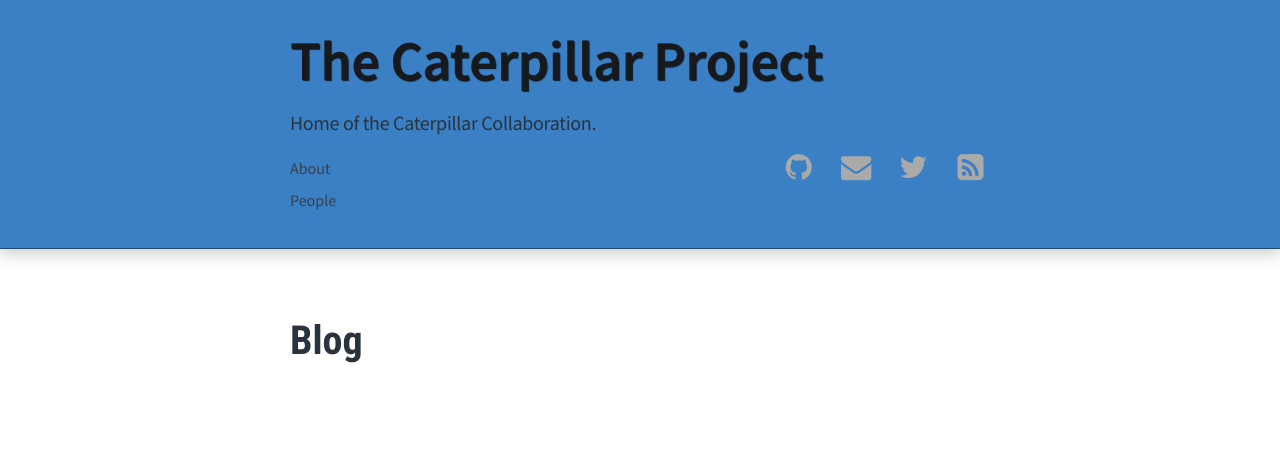
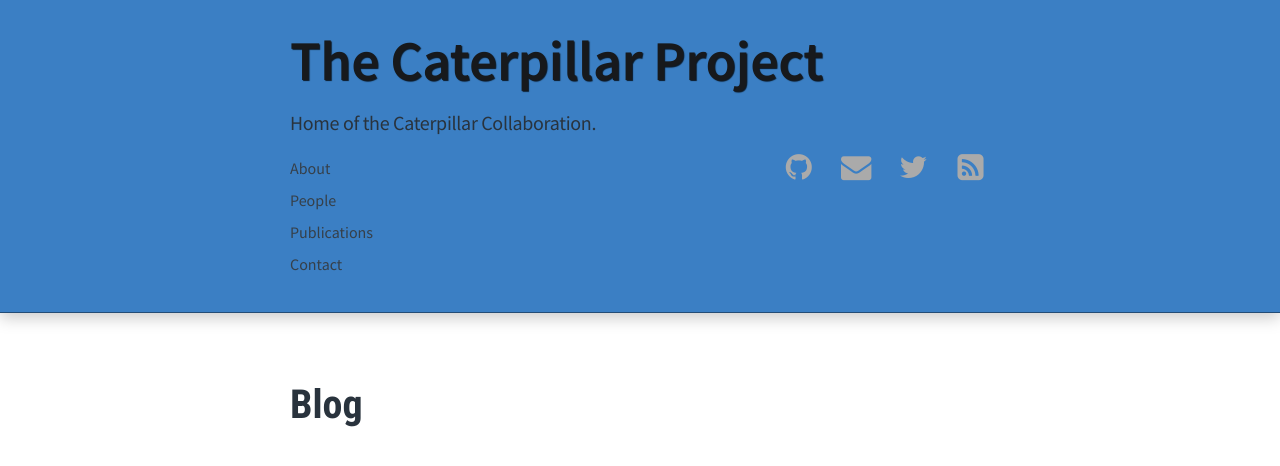
Before and after one commit to caterpillarproject/oldwebsite, a Jekyll site: the page built from index.html, in a window 1280 px wide. Shown: the top 466 px of the page. Built offline with Jekyll 4.4.1, drawn with Linux system fonts in a browser that asks for light colours; nearby versions of some CDN libraries; Markdown is read by kramdown in place of the engine named in the settings.

Commit message:
fixed masthead feed

```diff
--- a/_includes/masthead.html
+++ b/_includes/masthead.html
@@ -9,12 +9,12 @@
         <h4 class="mydescription">{{ site.description }}</h4>
       </a>
     </div>
-    <ul class="main-menu"><a href="/">
+    <ul class="main-menu"><a href="/"><li><a href="/about">About</a></li>
+        <li><a href="/people">People</a></li>
+        <li><a href="/publications">Publications</a></li>
+        <li><a href="/contact">Contact</a></li>
         <!--<li><a href="/">Blog</a></li> -->
-        <li><a href="/about">About</a></li>
-        <li><a href="/people">People</a></li>
-        <!--<<li><a href="/publications">Publications</a></li>
-        <li><a href="/contact">Contact</a></li>-->
+
         <!-- <li><a target="_blank" href="http://feedburner.google.com/fb/a/mailverify?uri=brendangriffen&amp;loc=en_US"> -->
       <!-- <a target="_blank" href="http://feedburner.google.com/fb/a/mailverify?uri=brendangriffen&amp;loc=en_US"><li>Subscribe</li></a> -->
     </ul>
```
